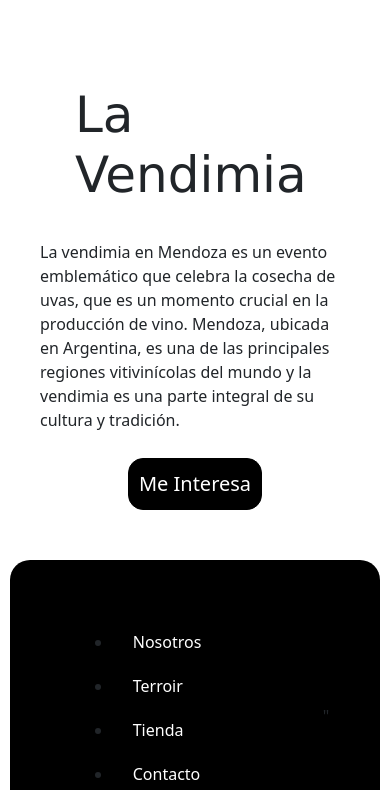
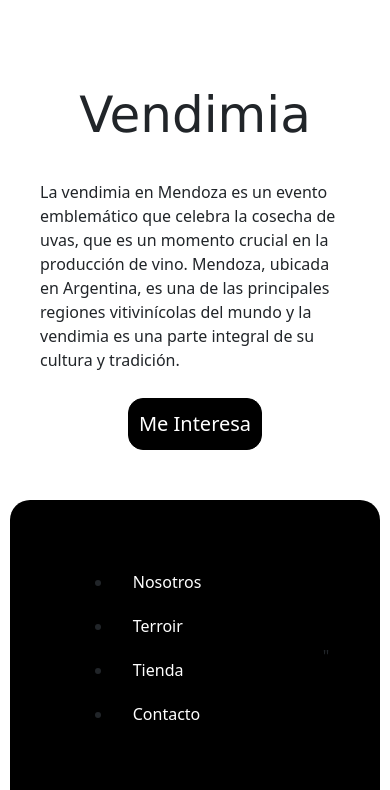
Before and after one commit to PaezDan/ProyectoEH, a plain HTML site: page index.html in a window 390 px wide. Shown: the part 2776-3566 px from the top of the page. Drawn offline with nearby package versions, Linux system fonts and the light colour scheme.

Commit message:
AllResponsive2

```diff
--- a/index.html
+++ b/index.html
@@ -74,7 +74,7 @@
         <section class="vendimia">
             <!--Section 3 Veni a Vendimia-->
             <div class="veni">
-                <h3> La Vendimia </h3>
+                <h3> Vendimia </h3>
                     <p>La vendimia en Mendoza es un evento emblemático que celebra la cosecha de uvas, que es un momento crucial en la producción de vino. Mendoza, ubicada en Argentina, es una de las principales regiones vitivinícolas del mundo y la vendimia es una parte integral de su cultura y tradición.
                     </p>
                 <a href="./pages/regvendimia.html">Me Interesa</a>
```
